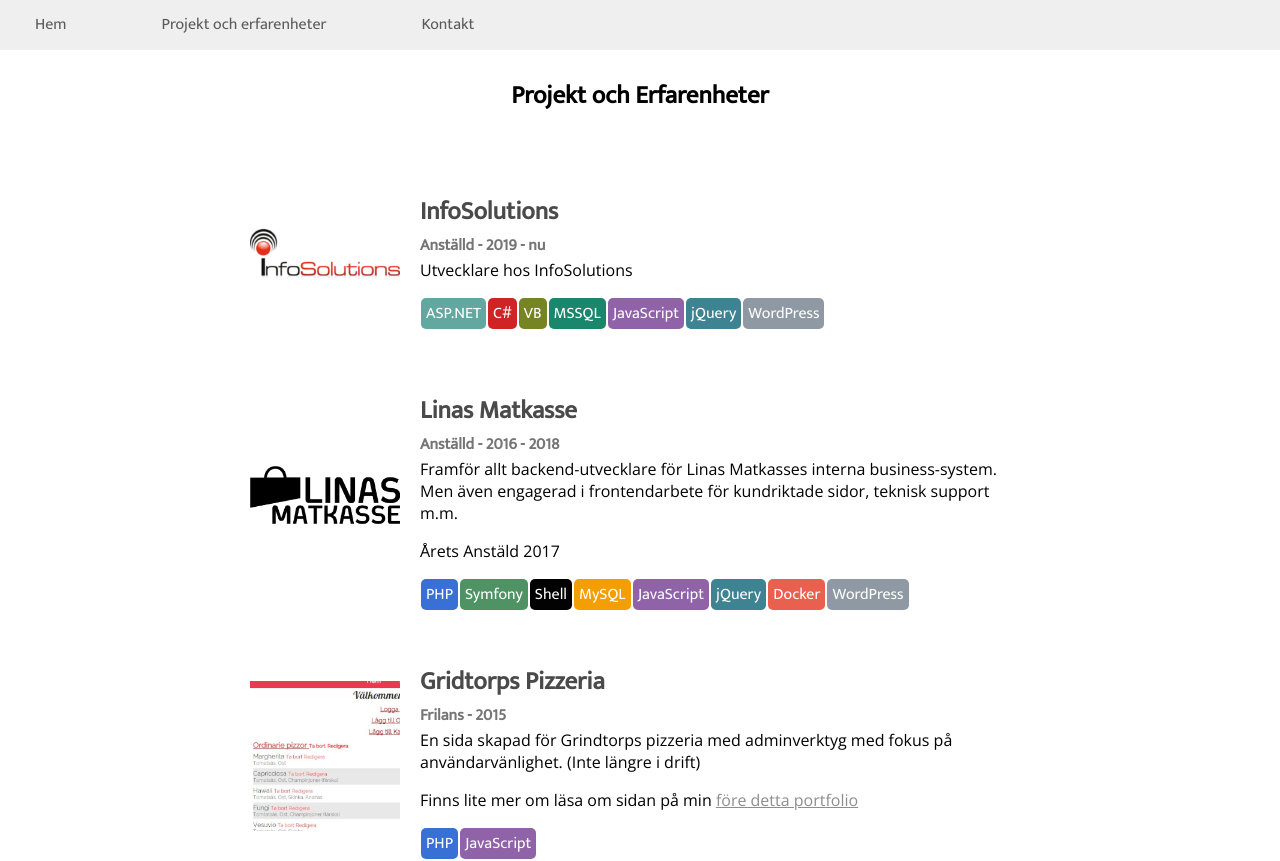
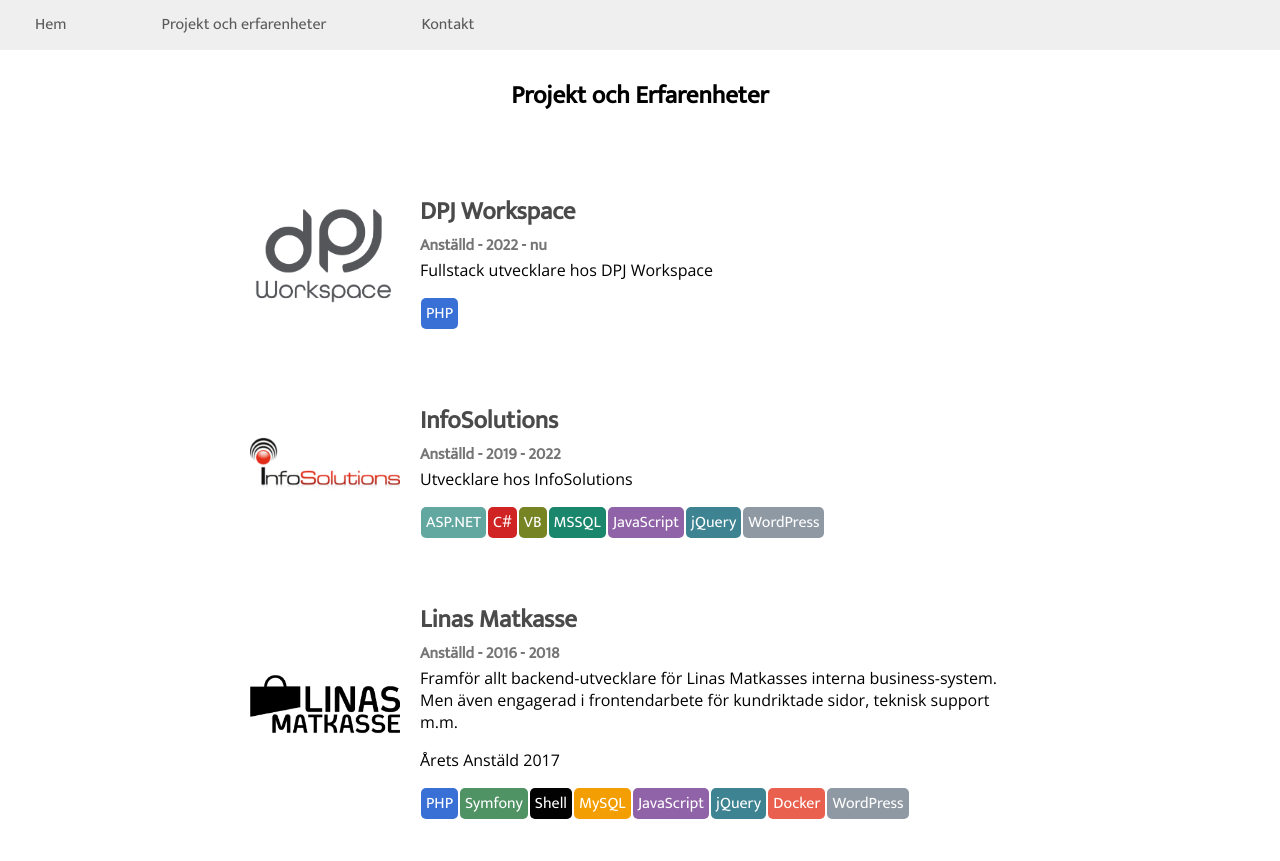
Before and after one commit to carlmarkegang/portfolio, a React (Create React App) app: page /project in a window 1280 px wide. Shown: the top 861 px of the page. Built offline with nearby package versions, Linux system fonts and the light colour scheme.

Commit message:
Uppdaterar portfolio

```diff
--- a/src/components/home.jsx
+++ b/src/components/home.jsx
@@ -8,7 +8,7 @@
             <div className="homeContainer container">
                 <h3 className="homeHeader">Carl Markegång</h3>
                 <img src="/img/carl_markegang.png" className="homeMeImage" alt="Carl Markegång"/>
-                <p className="homeIntroduction">Hej!<p>Se mitt <a href="cv.pdf" target="_blank">CV</a></p></p>
+                <p className="homeIntroduction">Hej!</p>
 
                 <span className="projectButtonLink"><div className="projectButton" link='/project'
                                                          onMouseMove={this.props.onMouseMove}
--- a/src/components/portfolio/portfolioBlocks/generic.jsx
+++ b/src/components/portfolio/portfolioBlocks/generic.jsx
@@ -2,8 +2,19 @@
 
 const infoBlocks = [
     {
+        title: 'DPJ Workspace',
+        subTitle: 'Anställd - 2022 - nu',
+        icon: '/img/dpj.png',
+        description: [
+            <p>Fullstack utvecklare hos DPJ Workspace</p>
+        ],
+        techTags: [
+            'PHP'
+        ]
+    },
+    {
         title: 'InfoSolutions',
-        subTitle: 'Anställd - 2019 - nu',
+        subTitle: 'Anställd - 2019 - 2022',
         icon: '/img/infosolutions.png',
         description: [
             <p>Utvecklare hos InfoSolutions</p>
```
Also changed, not shown: public/img/dpj.png (added).
